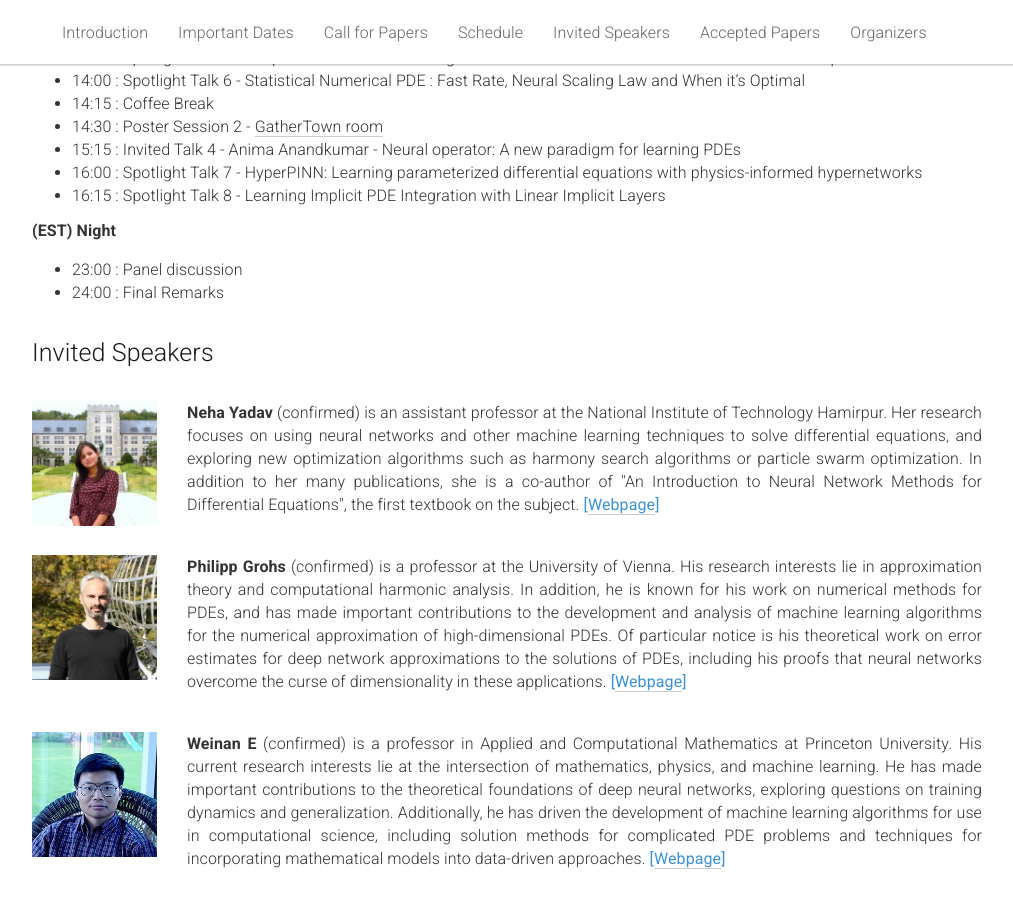
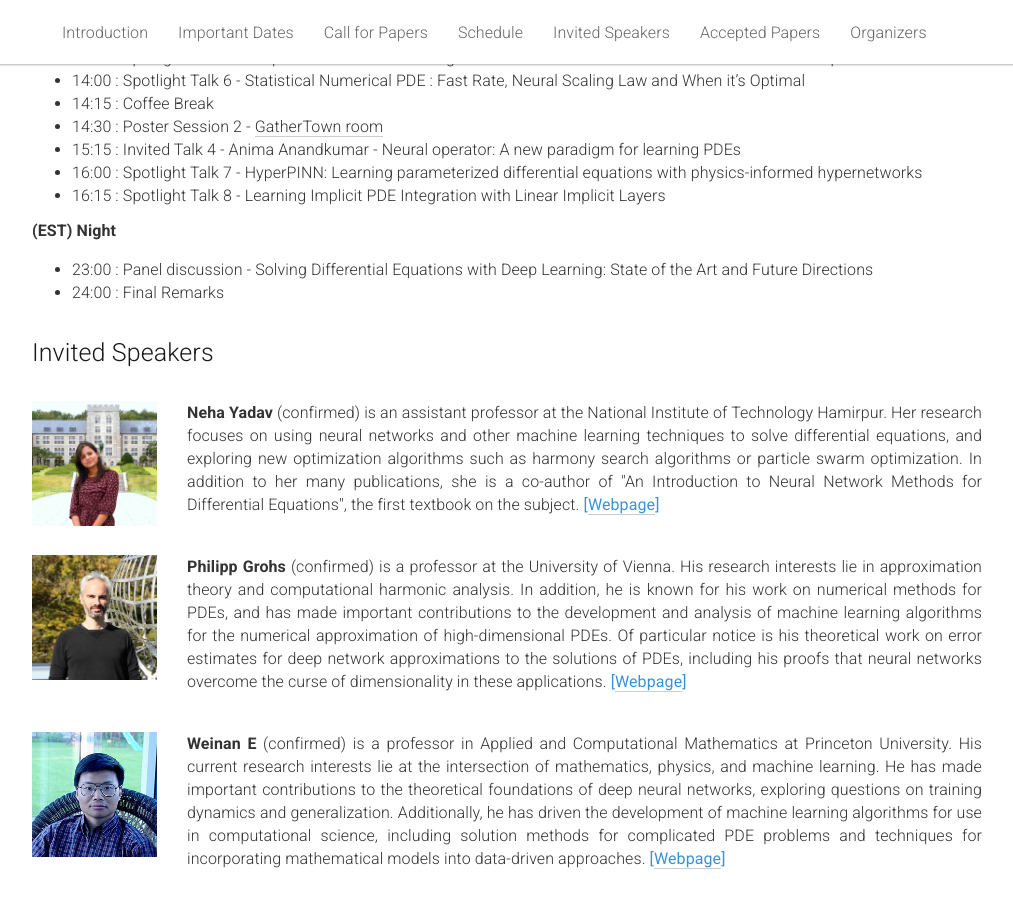
Before and after one commit to dl-de/dl-de.github.io, a Jekyll site: the page built from _pages/home.md, in a window 1280 px wide and 900 px high, scrolled down 2197 px. Shown: the whole window, without its empty margins (133-1146 px from the left). Built offline with Jekyll 4.4.1, drawn with Linux system fonts in a browser that asks for light colours.

Commit message:
minor changes

```diff
--- a/_pages/home.md
+++ b/_pages/home.md
@@ -204,7 +204,7 @@ The scope of the workshop spans topics at the intersection of DL and DEs, includ
     </ul>
     <p><b>(EST) Night </b></p>
     <ul>
-      <li>23:00 : Panel discussion      </li>
+      <li>23:00 : Panel discussion - Solving Differential Equations with Deep Learning: State of the Art and Future Directions     </li>
       <li>24:00 : Final Remarks</li>
     </ul>
   </div>
```
